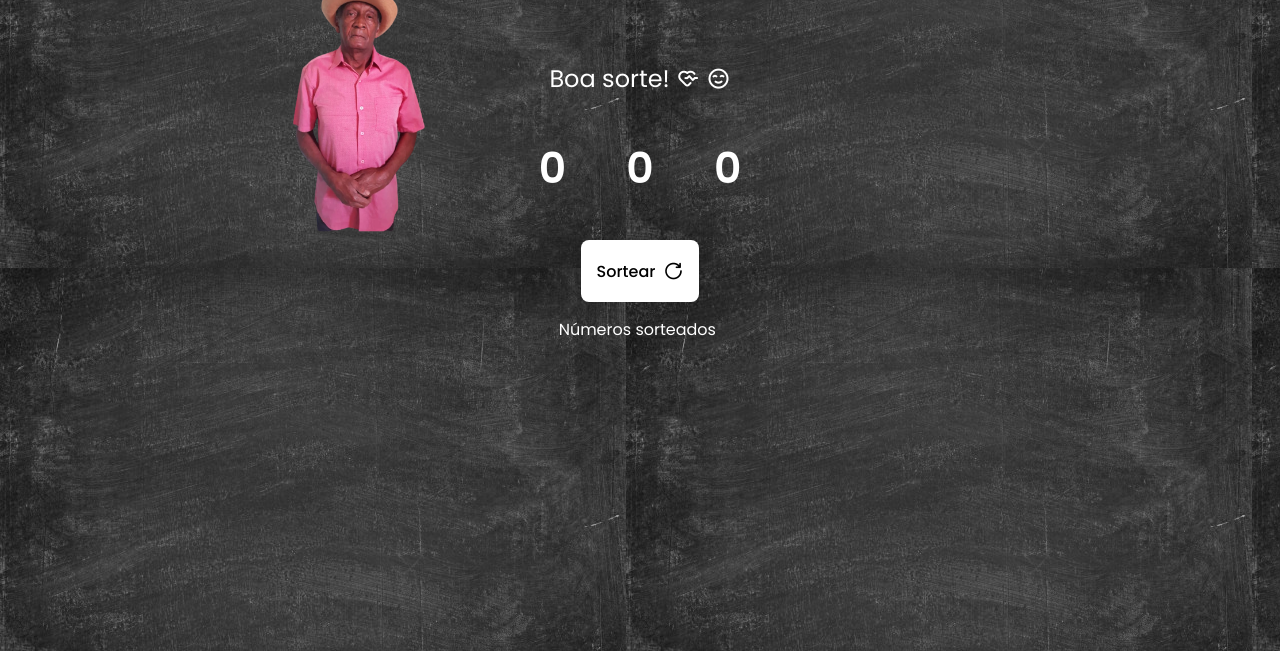
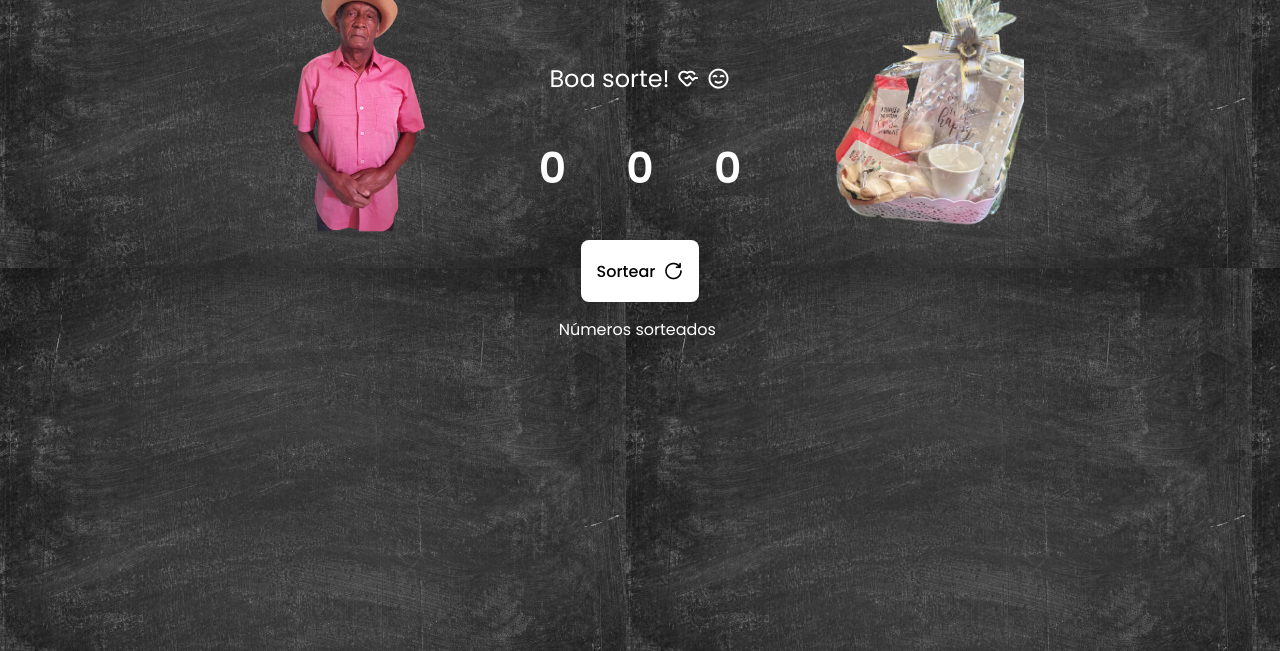
Before and after one commit to DiegoLins10/Sorteador, a plain HTML site: page index.html in a window 1280 px wide. Shown: the part 149-800 px from the top of the page. Drawn offline with nearby package versions, Linux system fonts and the light colour scheme; a web font is replaced by a local one.

Commit message:
att premio

```diff
--- a/index.html
+++ b/index.html
@@ -55,7 +55,9 @@
                           <p id="chosen" class="ganhador"></p>
                         </div>
                     </div>
+                    <img src="assets/img/Cesta.png" alt="" class="about__img">
                 </div>
+
             </section>
             <div id="sound_element"></div></div>
           </body>
```
